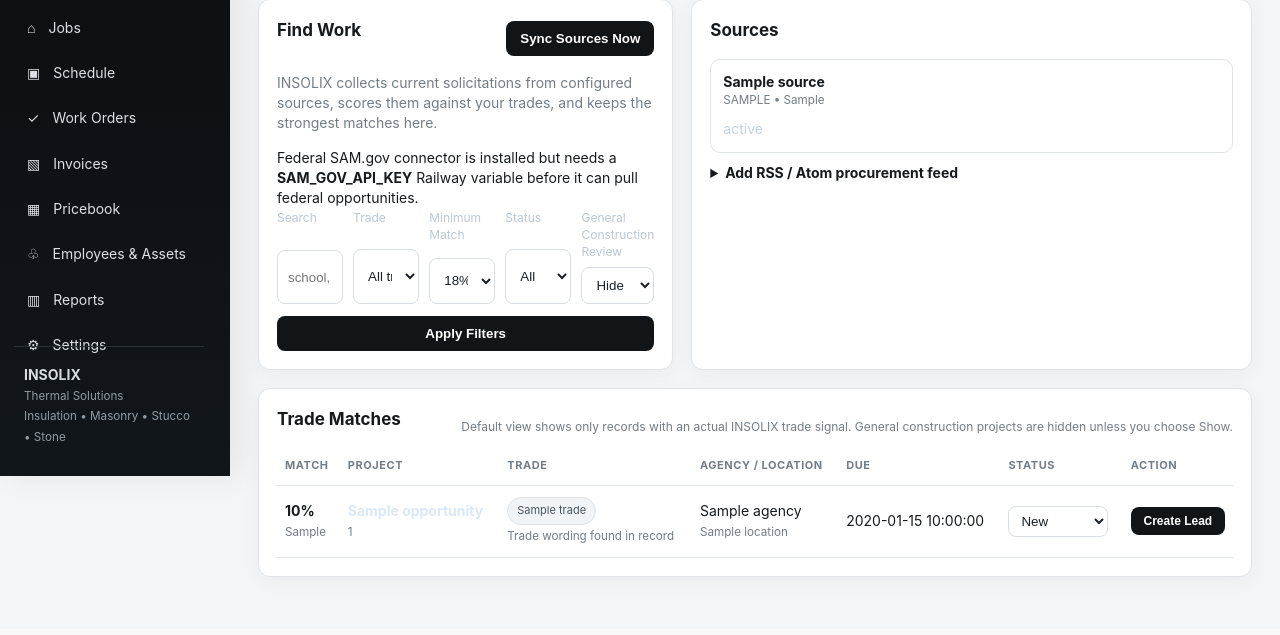
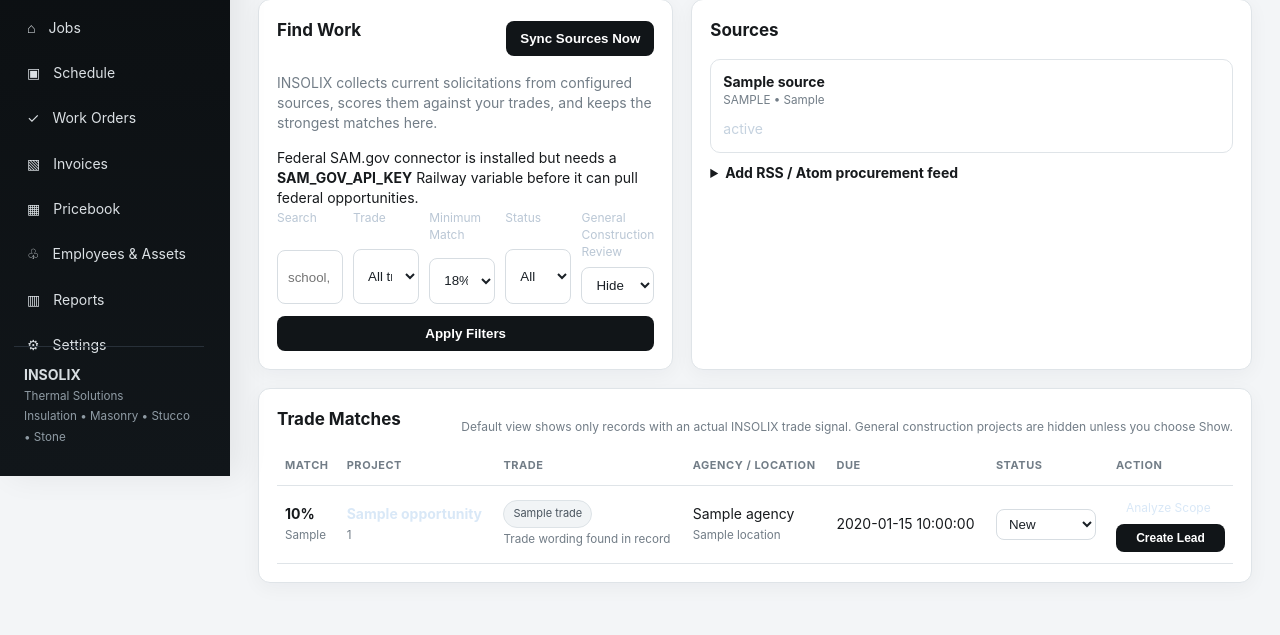
Before and after one commit to kevinrico75/insolix-fieldops, a Python web app: template templates/opportunities.html in a window 1280 px wide. Shown: the part 324-959 px from the top of the page. Before the commit the page ends 903 px from the top, so only its background shows below. Run offline with Jinja, Linux system fonts and the light colour scheme; the template is opened without the code that fills it: most values are stand-ins (such as "Sample title", 1, 10 or a date in 2020).

Commit message:
Connect Opportunity Finder to scope analyzer

```diff
--- a/templates/opportunities.html
+++ b/templates/opportunities.html
@@ -62,7 +62,7 @@
       <select name="status" onchange="this.form.submit()">{% for s in ['New','Saved','Passed','Converted'] %}<option {% if o.status==s %}selected{% endif %}>{{s}}</option>{% endfor %}</select>
     </form>
   </td>
-  <td>{% if o.status!='Converted' %}<form method="post" action="/opportunities/{{o.id}}/convert"><button class="smallbtn">Create Lead</button></form>{% else %}<span class="muted">In Leads</span>{% endif %}</td>
+  <td><a class="smallbtn" href="/opportunities/{{o.id}}/scope">Analyze Scope</a>{% if o.status!='Converted' %}<form method="post" action="/opportunities/{{o.id}}/convert" style="margin-top:6px"><button class="smallbtn">Create Lead</button></form>{% else %}<span class="muted">In Leads</span>{% endif %}</td>
 </tr>
 {% else %}
 <tr><td colspan="7" class="empty">No matched opportunities yet. Configure a source and click Sync Sources Now.</td></tr>
```
